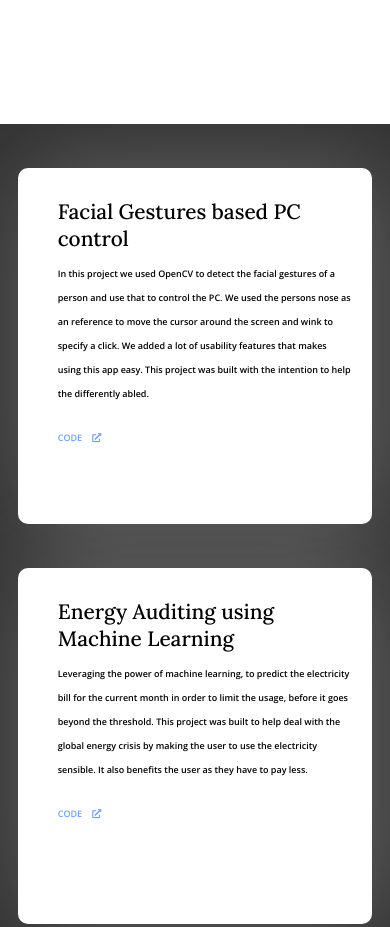
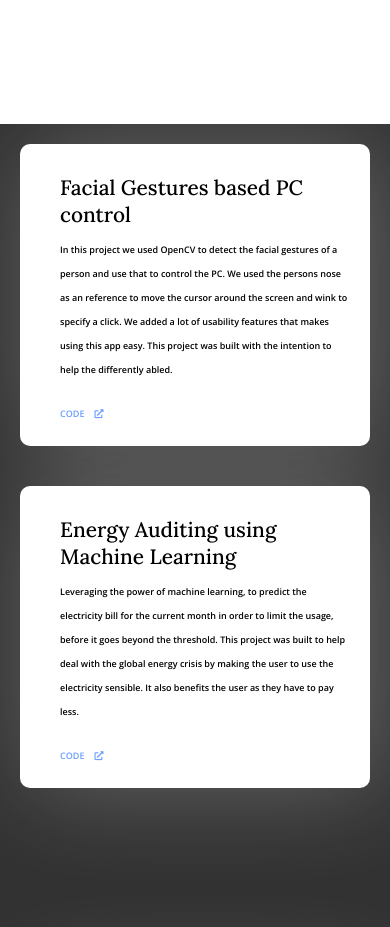
Before and after one commit to KrishnanVC/Portfolio, a plain HTML site: page portfolio.html in a window 390 px wide. Shown: the part 720-1647 px from the top of the page. Drawn offline with nearby package versions, Linux system fonts and the light colour scheme.

Commit message:
Fix responsiveness

```diff
--- a/portfolio.css
+++ b/portfolio.css
@@ -27,8 +27,8 @@ a {
 }
 
 .section {
-    width: 100%;
-    height: 100vh;
+    min-width: 100%;
+    min-height: 100vh;
     scroll-snap-align: start;
     background-color: white;
     color: black;
@@ -379,8 +379,17 @@ img[src="./neural_network.png"] {
     }
 
     .projects {
-        grid-template-columns: 1fr 20fr 1fr;
-        grid-template-rows: 1fr 8fr 1fr 8fr 1fr;
+        display: flex;
+        flex-direction: column;
+    }
+
+    .project-container {
+        background-color: white;
+        color: black;
+        display: flex;
+        margin: 20px;
+        border-radius: 10px;
+        box-shadow: 10px 0px 100px rgb(255,255,255,0.25);
     }
 
     .project-description > .title {
@@ -447,6 +456,10 @@ img[src="./neural_network.png"] {
         font-size: 1.2rem;
     }
 
+    .feedback > .achievement .description > ul {
+        line-height: 2rem;
+    }
+
 }
 
 @media (max-width: 400px) {
```
